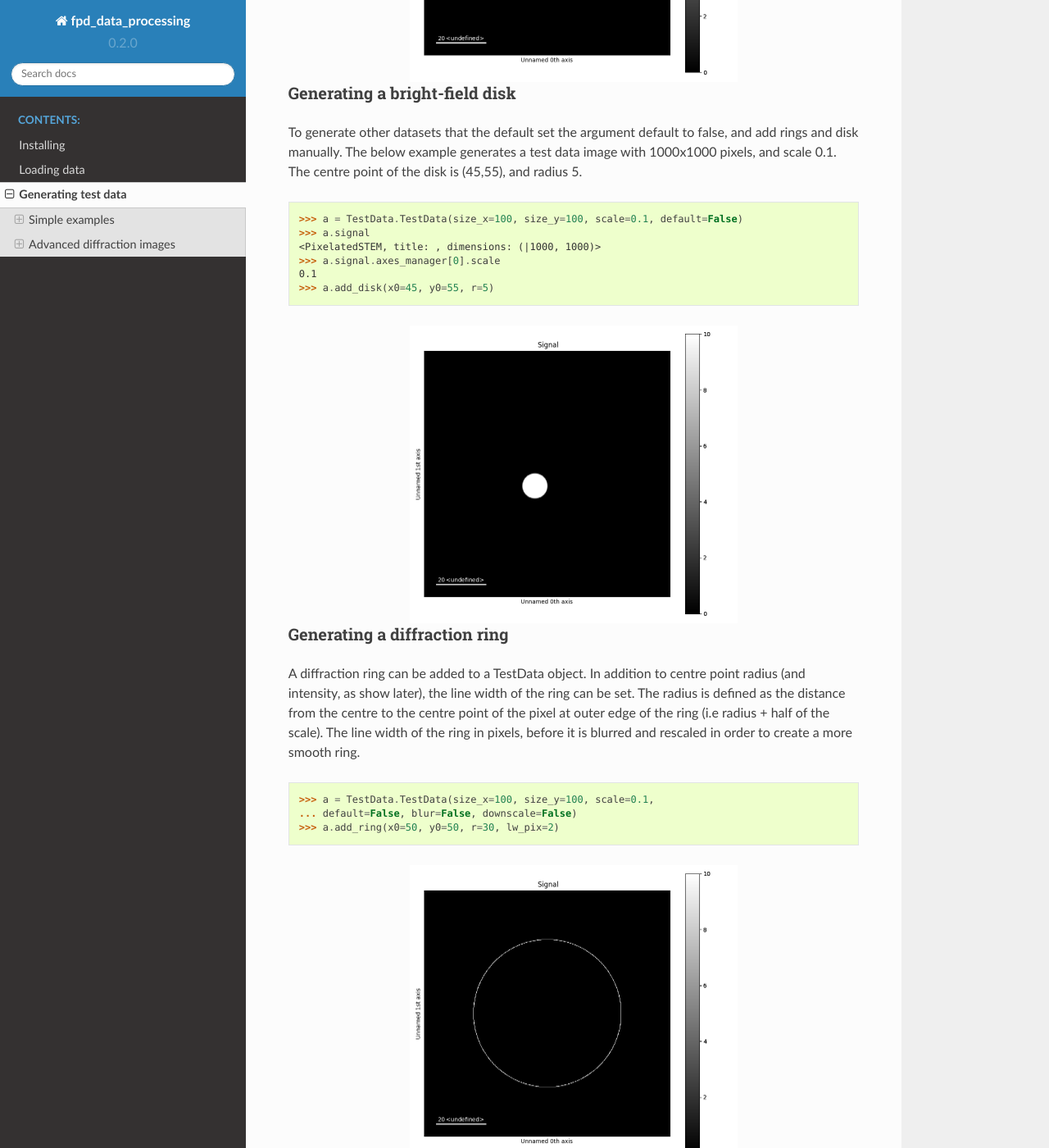
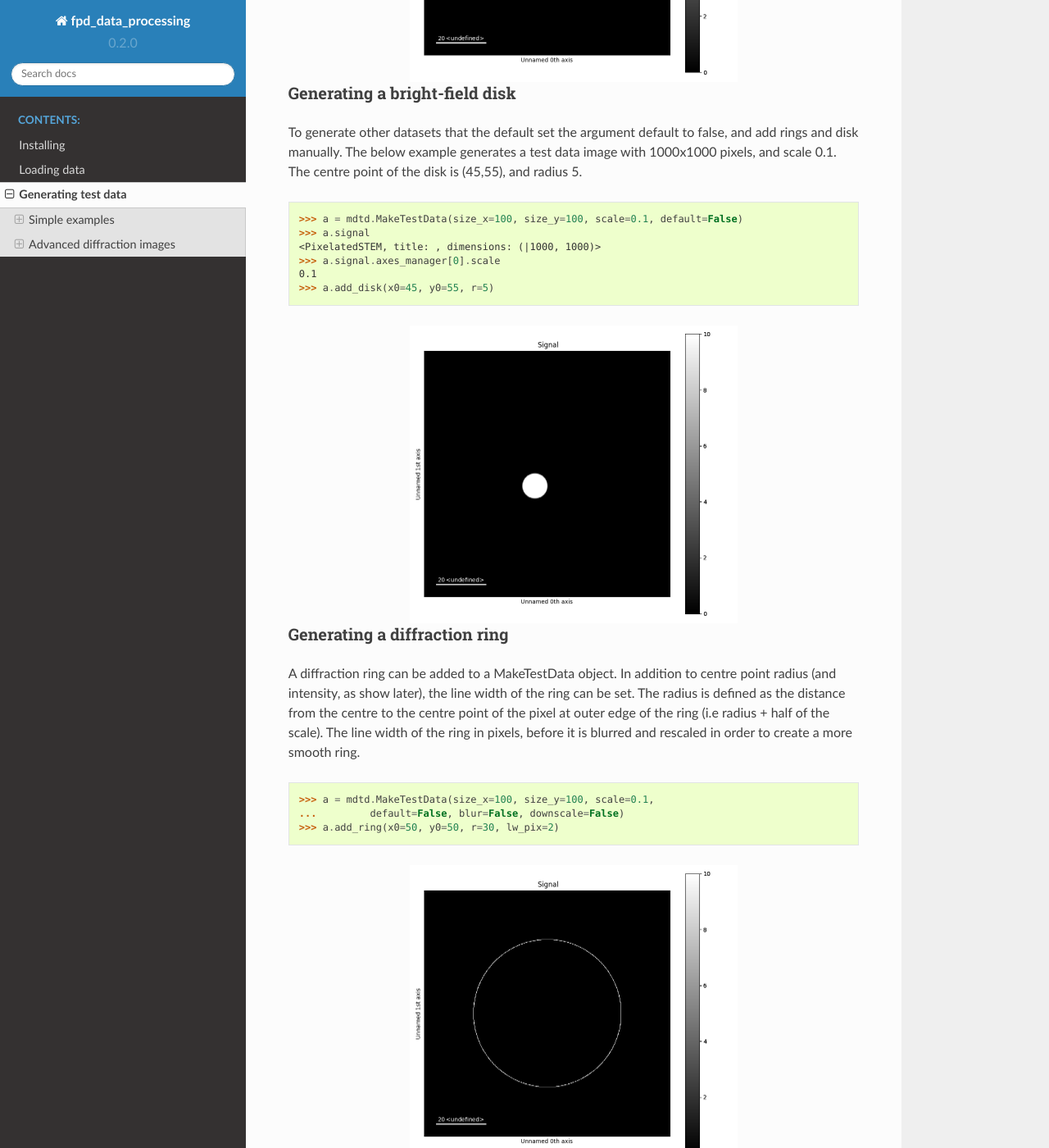
Before and after one commit to pyxem/pyxem, a Sphinx documentation site: the page built from doc/generate_test_data.rst, in a window 1280 px wide and 1400 px high, scrolled down 982 px. Shown: the whole window at 82% size. Built offline with Sphinx 7.4.7 and the Read the Docs theme 2.0.0, drawn with Linux system fonts in a browser that asks for light colours; some of the changed text lies outside the part shown.

Commit message:
Rename TestData class to MakeTestdata
This to avoid pytest confusing the TestData as class as a class to
run tests on

```diff
--- a/doc/generate_test_data.rst
+++ b/doc/generate_test_data.rst
@@ -9,22 +9,23 @@ Test data can be used as a dummy dataset to test processing methods.
 
 .. code-block:: python
 
-    >>> import fpd_data_processing.make_diffraction_test_data as TestData
+    >>> import fpd_data_processing.make_diffraction_test_data as mdtd
 
 Simple examples
 ---------------
 
 Generating a default image
 ##############################
+
 The default settings creates test data consisting of a bright-field disk and a concentric diffraction ring.
 No input parameters are needed to generate this object.
 The test data contains a **PixelatedSTEM object**, which can be be plotted.
 
 .. code-block:: python
 
-    >>> import fpd_data_processing.make_diffraction_test_data as TestData
+    >>> import fpd_data_processing.make_diffraction_test_data as mdtd
     >>> import hyperspy.api as hs
-    >>> a = TestData.TestData()
+    >>> a = mdtd.MakeTestData()
     >>> a.signal
     <PixelatedSTEM, title: , dimensions: (|100, 100)>
     >>> a.signal.axes_manager[0].scale
@@ -39,13 +40,14 @@ The test data contains a **PixelatedSTEM object**, which can be be plotted.
 
 Generating a bright-field disk
 ##############################
+
 To generate other datasets that the default set the argument default to false, and add rings and disk manually.
 The below example generates a test data image with 1000x1000 pixels, and scale 0.1.
 The centre point of the disk is (45,55), and radius 5.
 
 .. code-block:: python
 
-    >>> a = TestData.TestData(size_x=100, size_y=100, scale=0.1, default=False)
+    >>> a = mdtd.MakeTestData(size_x=100, size_y=100, scale=0.1, default=False)
     >>> a.signal
     <PixelatedSTEM, title: , dimensions: (|1000, 1000)>
     >>> a.signal.axes_manager[0].scale
@@ -58,15 +60,16 @@ The centre point of the disk is (45,55), and radius 5.
 
 Generating a diffraction ring
 #############################
-A diffraction ring can be added to a TestData object.
+
+A diffraction ring can be added to a MakeTestData object.
 In addition to centre point radius (and intensity, as show later), the line width of the ring can be set.
 The radius is defined as the distance from the centre to the centre point of the pixel at outer edge of the ring (i.e radius + half of the scale).
 The line width of the ring in pixels, before it is blurred and rescaled in order to create a more smooth ring.
 
 .. code-block:: python
 
-    >>> a = TestData.TestData(size_x=100, size_y=100, scale=0.1,
-    ... default=False, blur=False, downscale=False)
+    >>> a = mdtd.MakeTestData(size_x=100, size_y=100, scale=0.1,
+    ...         default=False, blur=False, downscale=False)
     >>> a.add_ring(x0=50, y0=50, r=30, lw_pix=2)
 
 .. image:: images/doc/TestData_ring.png
@@ -78,6 +81,7 @@ Advanced diffraction images
 
 Smoothing and intensity
 #######################
+
 Below are three examples with a diffraction ring and bright field disk with slightly offset centre points.
 To mimic realistic patterns, the **intensity** of the ring will be set lower than the intensity of the disk.
 **Blurring** and **rescaling** is used to get a smoother features, and is on by default..
@@ -89,8 +93,8 @@ The last image is without blurring and rescaling.
 
 .. code-block:: python
 
-    >>> a = TestData.TestData(size_x=100, size_y=100, scale=0.1, default=False,
-    ... blur_sigma=2)
+    >>> a = mdtd.MakeTestData(size_x=100, size_y=100, scale=0.1, default=False,
+    ...         blur_sigma=2)
     >>> a.add_ring(x0=50, y0=50, r=20, lw_pix=2, I=2)
     >>> a.add_disk(x0=50.05, y0=50.02, r=5, I=10)
 
@@ -100,8 +104,8 @@ The last image is without blurring and rescaling.
 
 .. code-block:: python
 
-    >>> b = TestData.TestData(size_x=100, size_y=100, scale=0.1, default=False,
-    ... blur_sigma=1)
+    >>> b = mdtd.MakeTestData(size_x=100, size_y=100, scale=0.1, default=False,
+    ...         blur_sigma=1)
     >>> b.add_ring(x0=50, y0=50, r=20, lw_pix=2, I=2)
     >>> b.add_disk(x0=50.05, y0=50.02, r=5, I=10)
 
@@ -111,8 +115,8 @@ The last image is without blurring and rescaling.
 
 .. code-block:: python
 
-    >>> c = TestData.TestData(size_x=100, size_y=100, scale=0.1, default=False,
-    ... blur=False, downscale=False)
+    >>> c = mdtd.MakeTestData(size_x=100, size_y=100, scale=0.1, default=False,
+    ...         blur=False, downscale=False)
     >>> c.add_ring(x0=50, y0=50, r=20, lw_pix=2, I=2)
     >>> c.add_disk(x0=50.05, y0=50.02, r=5, I=10)
 
@@ -122,14 +126,15 @@ The last image is without blurring and rescaling.
 
 Image offset
 ############
+
 The offset of the image can be set through accessing the **axes_manager** of the **PixelatedSTEM object**.
 This is useful for radial integration.
 By setting the offset of the axes_manager as below, the coordinates of the centre point of the disks and ring is changed x=0 and y=0.
 
 .. code-block:: python
 
-    >>> a = TestData.TestData(size_x=100, size_y=100, scale=0.1,
-    ... default=False, blur_sigma=2)
+    >>> a = mdtd.MakeTestData(size_x=100, size_y=100, scale=0.1,
+    ...         default=False, blur_sigma=2)
     >>> a.add_ring(x0=50, y0=50, r=20, lw_pix=2, I=5)
     >>> a.add_ring(x0=50, y0=50, r=30, lw_pix=2, I=2)
     >>> a.add_ring(x0=50, y0=50, r=10, lw_pix=2, I=2)
```
Also changed, not shown: 4 other files.
